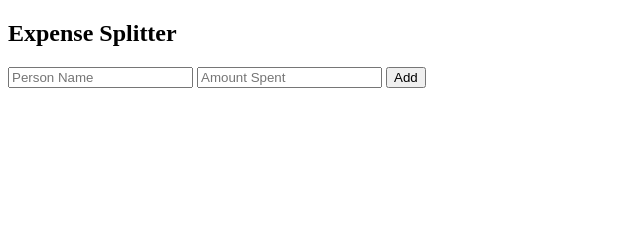
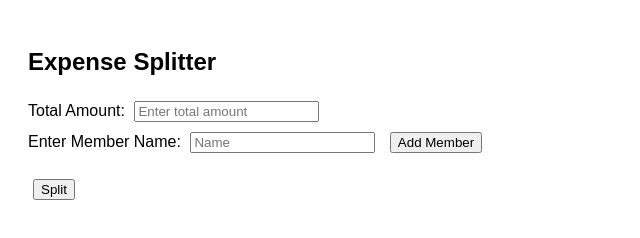
Before and after one commit to Abhishek-RM12/expense-splitter, a plain HTML site: page index.html in a window 1280 px wide. Shown: the whole page, without its empty margins (0-640 px from the left). Drawn offline with Linux system fonts and the light colour scheme.

Commit message:
Updated system

```diff
--- a/index.html
+++ b/index.html
@@ -2,15 +2,26 @@
 <html>
 <head>
   <title>Expense Splitter</title>
+  <style>
+    body { font-family: Arial; padding: 20px; }
+    input, button { margin: 5px; }
+  </style>
 </head>
 <body>
   <h2>Expense Splitter</h2>
-  <form id="expenseForm">
-    <input type="text" id="name" placeholder="Person Name" required>
-    <input type="number" id="amount" placeholder="Amount Spent" required>
-    <button type="submit">Add</button>
-  </form>
-  <div id="output"></div>
+
+  <label>Total Amount: </label>
+  <input type="number" id="totalAmount" placeholder="Enter total amount"><br>
+
+  <label>Enter Member Name:</label>
+  <input type="text" id="memberName" placeholder="Name">
+  <button onclick="addMember()">Add Member</button><br>
+
+  <ul id="memberList"></ul>
+
+  <button onclick="splitAmount()">Split</button>
+
+  <div id="output" style="margin-top: 20px;"></div>
 
   <script src="script.js"></script>
 </body>
--- a/script.js
+++ b/script.js
@@ -1,42 +1,42 @@
-let expenses = {};
+let members = [];
 
-document.getElementById('expenseForm').addEventListener('submit', function (e) {
-  e.preventDefault();
+function addMember() {
+  const nameInput = document.getElementById('memberName');
+  const name = nameInput.value.trim();
 
-  let name = document.getElementById('name').value.trim();
-  let amount = parseFloat(document.getElementById('amount').value);
+  if (name && !members.includes(name)) {
+    members.push(name);
 
-  if (!name || isNaN(amount)) return;
+    const li = document.createElement('li');
+    li.textContent = name;
+    document.getElementById('memberList').appendChild(li);
 
-  if (expenses[name]) {
-    expenses[name] += amount;
-  } else {
-    expenses[name] = amount;
+    nameInput.value = '';
+  }
+}
+
+function splitAmount() {
+  const totalAmount = parseFloat(document.getElementById('totalAmount').value);
+  const outputDiv = document.getElementById('output');
+
+  if (isNaN(totalAmount) || totalAmount <= 0) {
+    outputDiv.innerHTML = 'Please enter a valid total amount.';
+    return;
   }
 
-  let people = Object.keys(expenses);
-  let total = Object.values(expenses).reduce((sum, val) => sum + val, 0);
-  let perPerson = total / people.length;
+  if (members.length === 0) {
+    outputDiv.innerHTML = 'Please add at least one member.';
+    return;
+  }
 
-  let output = '';
-  people.forEach(person => {
-    output += `${person} paid ₹${expenses[person].toFixed(2)}<br>`;
+  const splitAmount = (totalAmount / members.length).toFixed(2);
+
+  let result = `<strong>Total: ₹${totalAmount.toFixed(2)}</strong><br>`;
+  result += `<strong>Each should pay: ₹${splitAmount}</strong><br><br>`;
+
+  members.forEach(member => {
+    result += `${member} should pay ₹${splitAmount}<br>`;
   });
 
-  output += `<br><strong>Total: ₹${total.toFixed(2)}</strong><br>`;
-  output += `<strong>Each should pay: ₹${perPerson.toFixed(2)}</strong><br><br>`;
-
-  people.forEach(person => {
-    let diff = (expenses[person] - perPerson).toFixed(2);
-    if (diff > 0) {
-      output += `${person} should receive ₹${diff}<br>`;
-    } else if (diff < 0) {
-      output += `${person} should pay ₹${Math.abs(diff)}<br>`;
-    } else {
-      output += `${person} is settled<br>`;
-    }
-  });
-
-  document.getElementById('output').innerHTML = output;
-  this.reset();
-});
+  outputDiv.innerHTML = result;
+}
```
